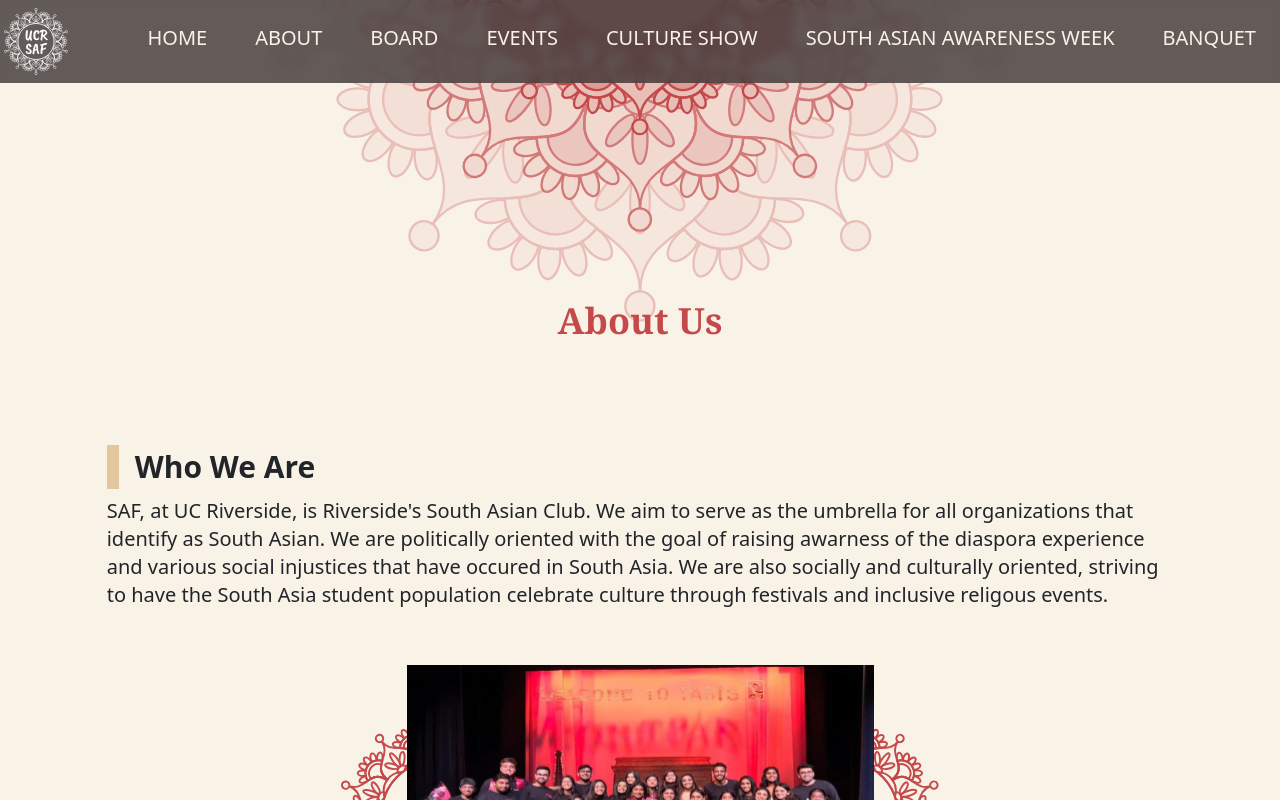
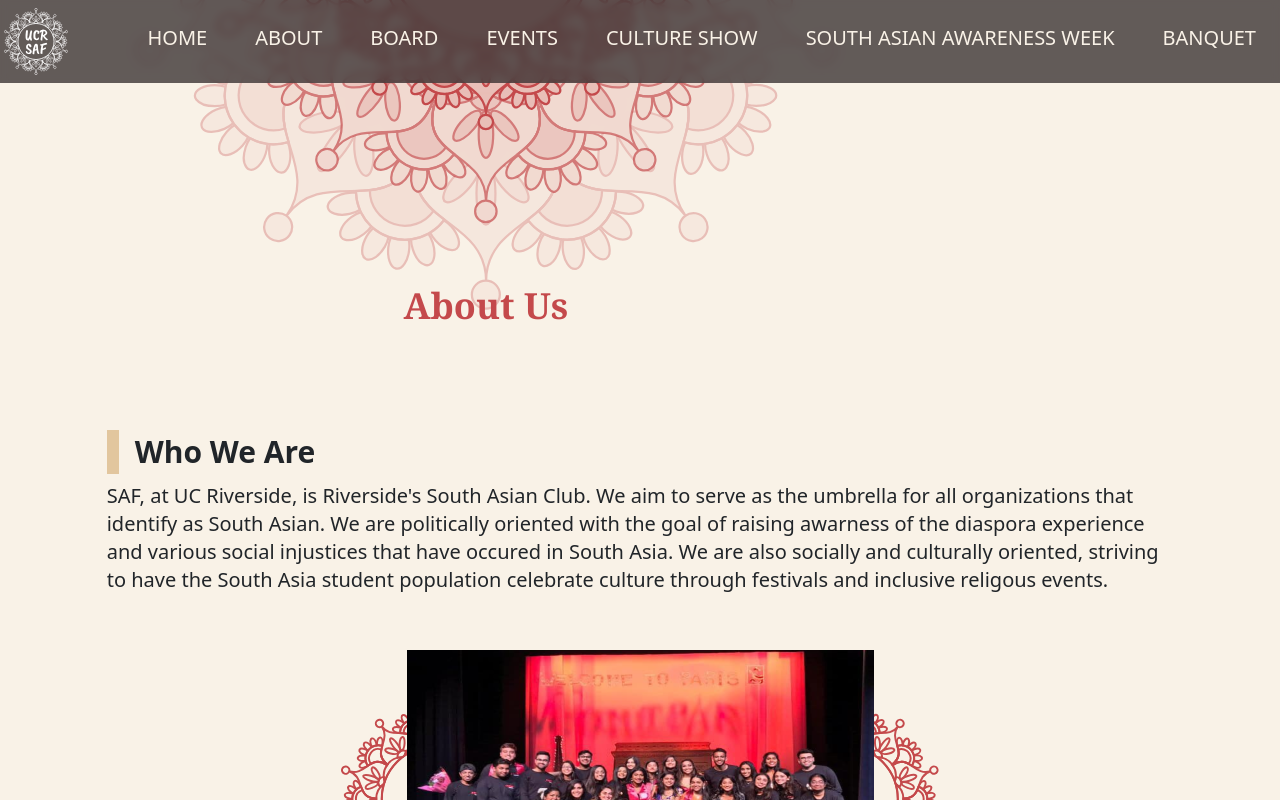
Before and after one commit to acm-ucr/saf-website, a Next.js app: page /about in a window 1280 px wide. Shown: the top 800 px of the page. Built offline with nearby package versions, Linux system fonts and the light colour scheme.

Commit message:
animate about us title

```diff
--- a/src/app/about/page.js
+++ b/src/app/about/page.js
@@ -1,25 +1,50 @@
+"use client";
 import React from "react";
 import Title from "@/components/Title";
 import Description from "@/components/Description";
 import Photo from "@/components/Photo";
+import { motion } from "framer-motion";
+
+const slideupanimation = {
+  hidden: { opacity: 0, y: 20 },
+  show: {
+    opacity: 1,
+    y: 0,
+  },
+};
+
+const transition = {
+  duration: 0.7,
+};
 
 const page = () => {
   return (
     <div className="w-full overflow-clip flex flex-col justify-center items-center gap-10">
-      <Title text={"About Us"} />
+      <motion.div
+        variants={slideupanimation}
+        transition={{ ...transition, delay: 0.3 }}
+        initial="hidden"
+        whileInView="show"
+      >
+        <Title text={"About Us"} />
+      </motion.div>
+
       <Description
         title={"Who We Are"}
         text={
           "SAF, at UC Riverside, is Riverside's South Asian Club. We aim to serve as the umbrella for all organizations that identify as South Asian. We are politically oriented with the goal of raising awarness of the diaspora experience and various social injustices that have occured in South Asia. We are also socially and culturally oriented, striving to have the South Asia student population celebrate culture through festivals and inclusive religous events."
         }
       />
+
       <Photo />
+
       <Description
         title={"Purpose of Organization"}
         text={
           "The purpose of this organization is to unite the South Asian student population at UC Riverside in a cultural, social and political sense. Countries such as Afghanistan, Bangladesh, Bhutan, Nepal, India, Maldives, Pakistan, Sri Lanka fall under the definition of South Asian countries. South Asian Federation aims to be the umbrella for all organizations that identify as South Asian. \n\n SAF hopes to have a South Asian director in Asian Pacific Student Programs and hopes to one day have a South Asian Costa Hall center at UCR. The purpose of these two goals is to provide access and resources for South Asian students. SAF is a politically oriented student organization with the goal of raising awareness of the diaspora experience and various social injustices that have occurred in South Asia to the overall UC Riverside campus. \n In addition, SAF is a social and cultural organization that strives to have the South Asian student population celebrate culture through festival /inclusive religious events. It is important to have this organization on campus in order to represent the South Asian population at UCR."
         }
       />
+
       <div className="hidden md:flex flex-col w-5/6 -mt-4">
         <p className="text-xs sm:text-xl">
           {
```
